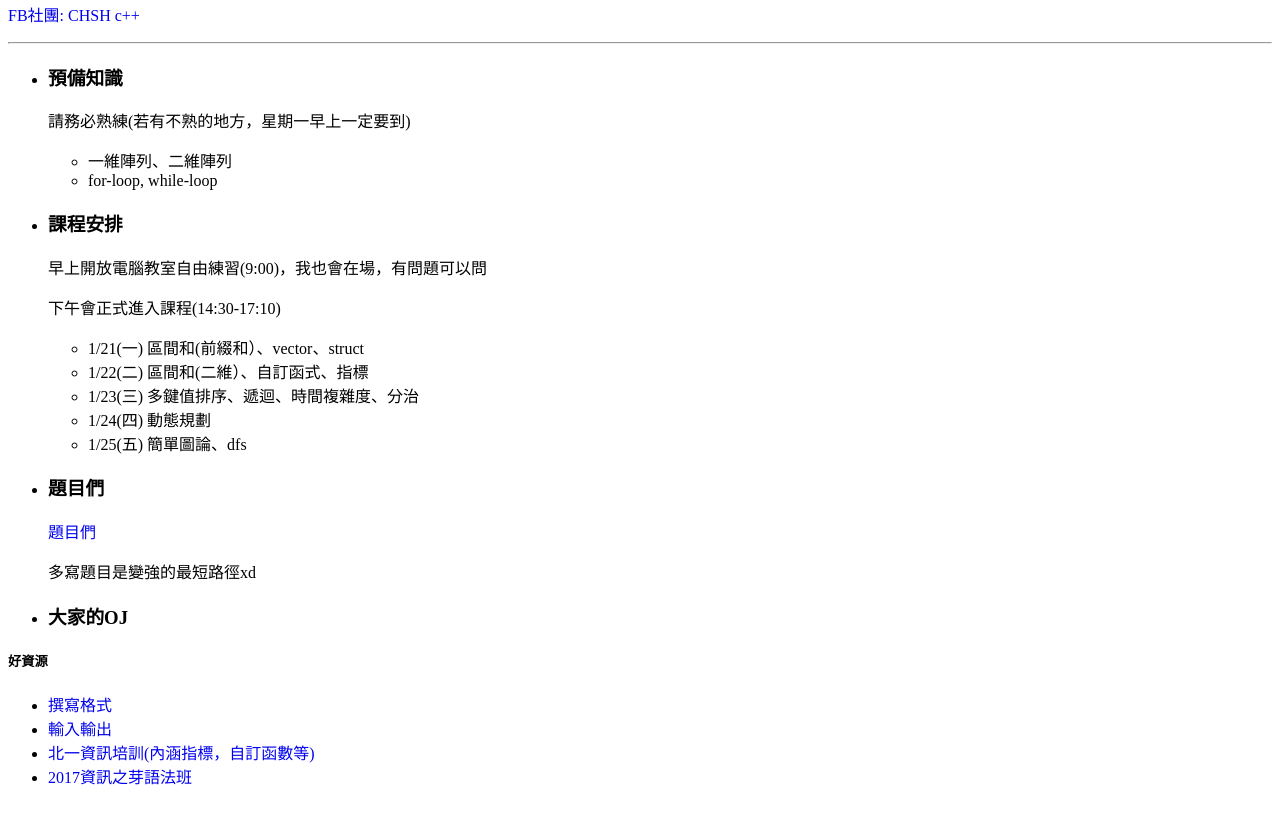
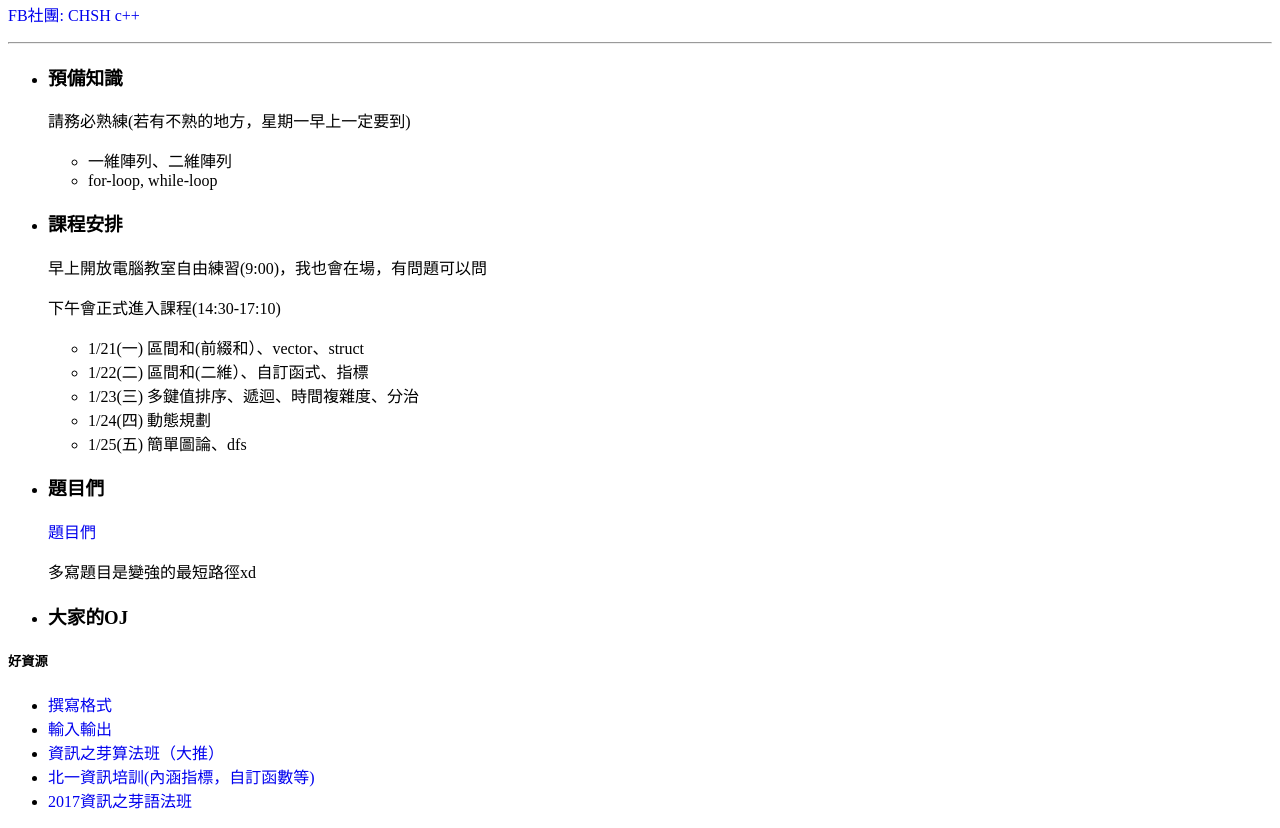
Before and after one commit to Royyaha/royyaha.github.io, a plain HTML site: page index.html in a window 1280 px wide. Shown: the part 87-915 px from the top of the page. Before the commit the page ends 891 px from the top, so only its background shows below. Drawn offline with Linux system fonts and the light colour scheme.

Commit message:
Update index.html

```diff
--- a/index.html
+++ b/index.html
@@ -46,6 +46,7 @@
 <ul>
     <li><a href="https://drive.google.com/file/d/1YK21-3rZGwUa-4MzeA4w7Vjaf3Pn5ehN/view?usp=sharing">撰寫格式</a></li>
     <li><a href="https://drive.google.com/file/d/19P8e5xet-rUbwJ_bxoLJ9C60spre_OFw/view?usp=sharing">輸入輸出</a></li>
+    <li><a href="https://www.csie.ntu.edu.tw/~sprout/algo2018/">資訊之芽算法班（大推）</a></li>
     <li><a href="https://www.youtube.com/playlist?list=PLR2kocAX9spPMv-lqsFD02y10DM_wPgZz">北一資訊培訓(內涵指標，自訂函數等)</a></li>
     <li><a href="https://tw-csie-sprout.github.io/c2017/#!slides.md">2017資訊之芽語法班</a></li>
 </ul>
```
